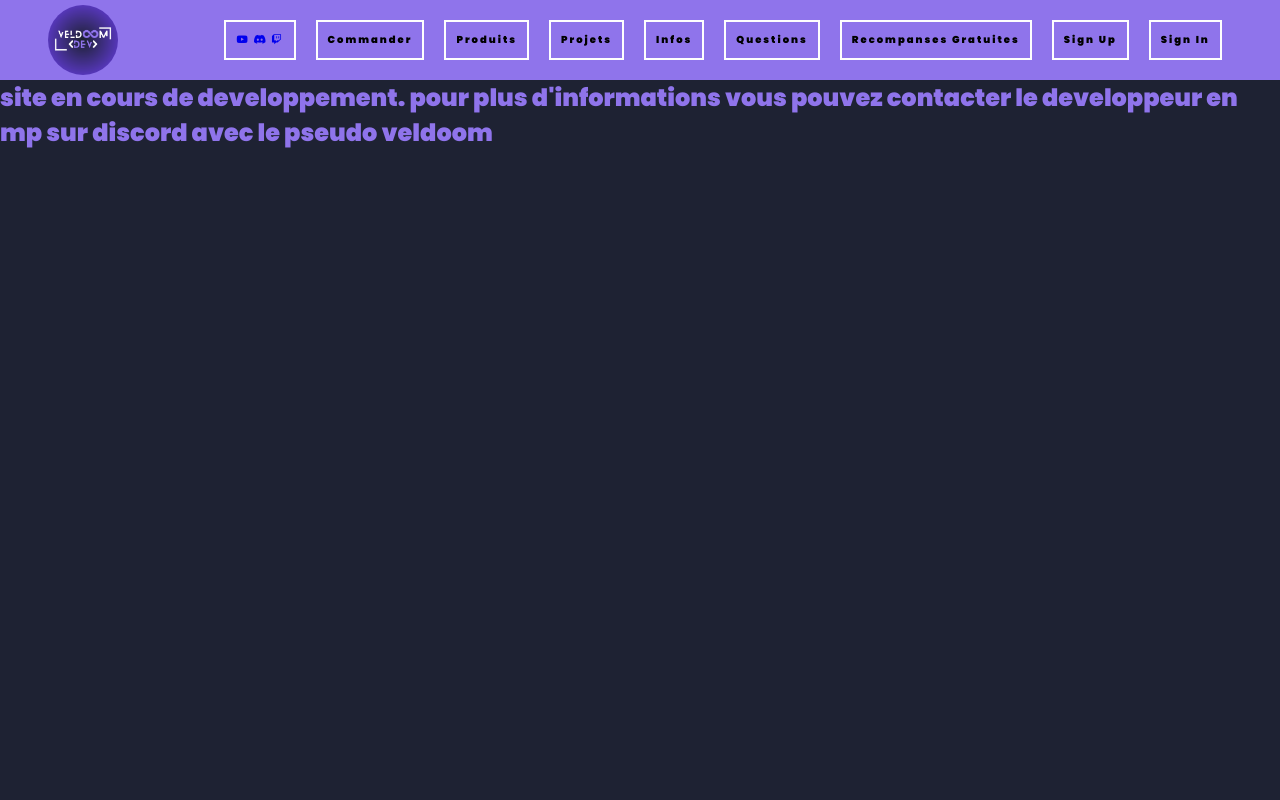
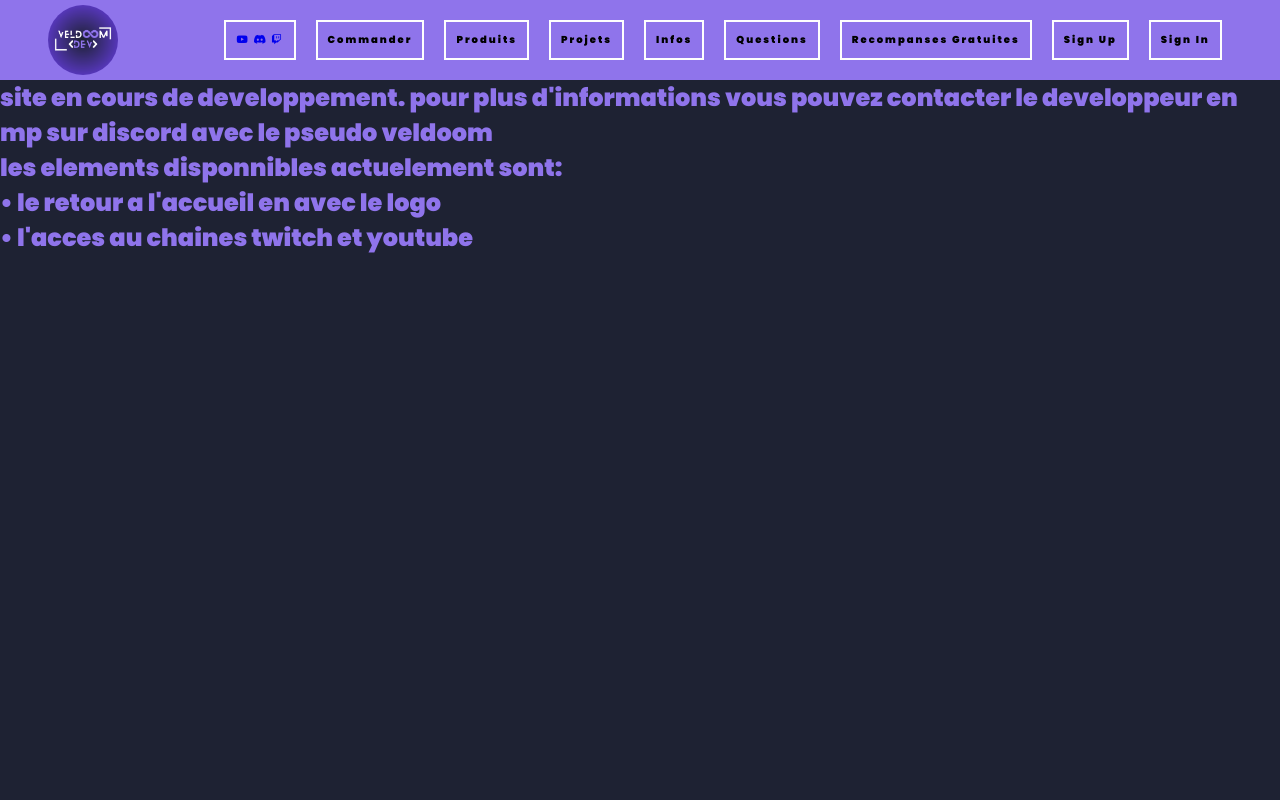
Before and after one commit to Veldoom/Veldoomshop.github.io, a PHP site: page / in a window 1280 px wide. Run offline with PHP 8.4, Linux system fonts and the light colour scheme.

Commit message:
Add files via upload

```diff
--- a/index.html
+++ b/index.html
@@ -30,6 +30,9 @@
             </ul>
         </nav>
         <h2>site en cours de developpement. pour plus d'informations vous pouvez contacter le developpeur en mp sur discord avec le pseudo veldoom</h2>
+        <h2>les elements disponnibles actuelement sont: </h2>
+        <h2>• le retour a l'accueil en avec le logo</h2>
+        <h2>• l'acces au chaines twitch et youtube</h2>
     </div>
 </body>
 </html>
--- a/style.css
+++ b/style.css
@@ -54,3 +54,118 @@ nav{
 h2{
     color: #8F74EB;
 }
+
+
+/* Smartphones (portrait and landscape) ----------- */
+@media only screen and (min-device-width : 320px) and (max-device-width : 480px) {
+/* Styles */
+}
+
+/* Smartphones (landscape) ----------- */
+@media only screen and (min-width : 321px) {
+/* Styles */
+}
+
+/* Smartphones (portrait) ----------- */
+@media only screen and (max-width : 320px) {
+/* Styles */
+}
+
+/* iPads (portrait and landscape) ----------- */
+@media only screen and (min-device-width : 768px) and (max-device-width : 1024px) {
+/* Styles */
+}
+
+/* iPads (landscape) ----------- */
+@media only screen and (min-device-width : 768px) and (max-device-width : 1024px) and (orientation : landscape) {
+/* Styles */
+}
+
+/* iPads (portrait) ----------- */
+@media only screen and (min-device-width : 768px) and (max-device-width : 1024px) and (orientation : portrait) {
+/* Styles */
+}
+/**********
+iPad 3
+**********/
+@media only screen and (min-device-width : 768px) and (max-device-width : 1024px) and (orientation : landscape) and (-webkit-min-device-pixel-ratio : 2) {
+/* Styles */
+}
+
+@media only screen and (min-device-width : 768px) and (max-device-width : 1024px) and (orientation : portrait) and (-webkit-min-device-pixel-ratio : 2) {
+/* Styles */
+}
+/* Desktops and laptops ----------- */
+@media only screen and (min-width : 1224px) {
+/* Styles */
+}
+
+/* Large screens ----------- */
+@media only screen and (min-width : 1824px) {
+/* Styles */
+}
+
+/* iPhone 4 ----------- */
+@media only screen and (min-device-width : 320px) and (max-device-width : 480px) and (orientation : landscape) and (-webkit-min-device-pixel-ratio : 2) {
+/* Styles */
+}
+
+@media only screen and (min-device-width : 320px) and (max-device-width : 480px) and (orientation : portrait) and (-webkit-min-device-pixel-ratio : 2) {
+/* Styles */
+}
+
+/* iPhone 5 ----------- */
+@media only screen and (min-device-width: 320px) and (max-device-height: 568px) and (orientation : landscape) and (-webkit-device-pixel-ratio: 2){
+/* Styles */
+}
+
+@media only screen and (min-device-width: 320px) and (max-device-height: 568px) and (orientation : portrait) and (-webkit-device-pixel-ratio: 2){
+/* Styles */
+}
+
+/* iPhone 6 ----------- */
+@media only screen and (min-device-width: 375px) and (max-device-height: 667px) and (orientation : landscape) and (-webkit-device-pixel-ratio: 2){
+    h2{
+        color: white;
+    }
+}
+
+@media only screen and (min-device-width: 375px) and (max-device-height: 667px) and (orientation : portrait) and (-webkit-device-pixel-ratio: 2){
+/* Styles */
+}
+
+/* iPhone 6+ ----------- */
+@media only screen and (min-device-width: 414px) and (max-device-height: 736px) and (orientation : landscape) and (-webkit-device-pixel-ratio: 2){
+/* Styles */
+}
+
+@media only screen and (min-device-width: 414px) and (max-device-height: 736px) and (orientation : portrait) and (-webkit-device-pixel-ratio: 2){
+/* Styles */
+}
+
+/* Samsung Galaxy S3 ----------- */
+@media only screen and (min-device-width: 320px) and (max-device-height: 640px) and (orientation : landscape) and (-webkit-device-pixel-ratio: 2){
+/* Styles */
+}
+
+@media only screen and (min-device-width: 320px) and (max-device-height: 640px) and (orientation : portrait) and (-webkit-device-pixel-ratio: 2){
+/* Styles */
+}
+
+/* Samsung Galaxy S4 ----------- */
+@media only screen and (min-device-width: 320px) and (max-device-height: 640px) and (orientation : landscape) and (-webkit-device-pixel-ratio: 3){
+/* Styles */
+}
+
+@media only screen and (min-device-width: 320px) and (max-device-height: 640px) and (orientation : portrait) and (-webkit-device-pixel-ratio: 3){
+/* Styles */
+}
+
+/* Samsung Galaxy S5 ----------- */
+@media only screen and (min-device-width: 360px) and (max-device-height: 640px) and (orientation : landscape) and (-webkit-device-pixel-ratio: 3){
+/* Styles */
+}
+
+@media only screen and (min-device-width: 360px) and (max-device-height: 640px) and (orientation : portrait) and (-webkit-device-pixel-ratio: 3){
+/* Styles */
+}
```
